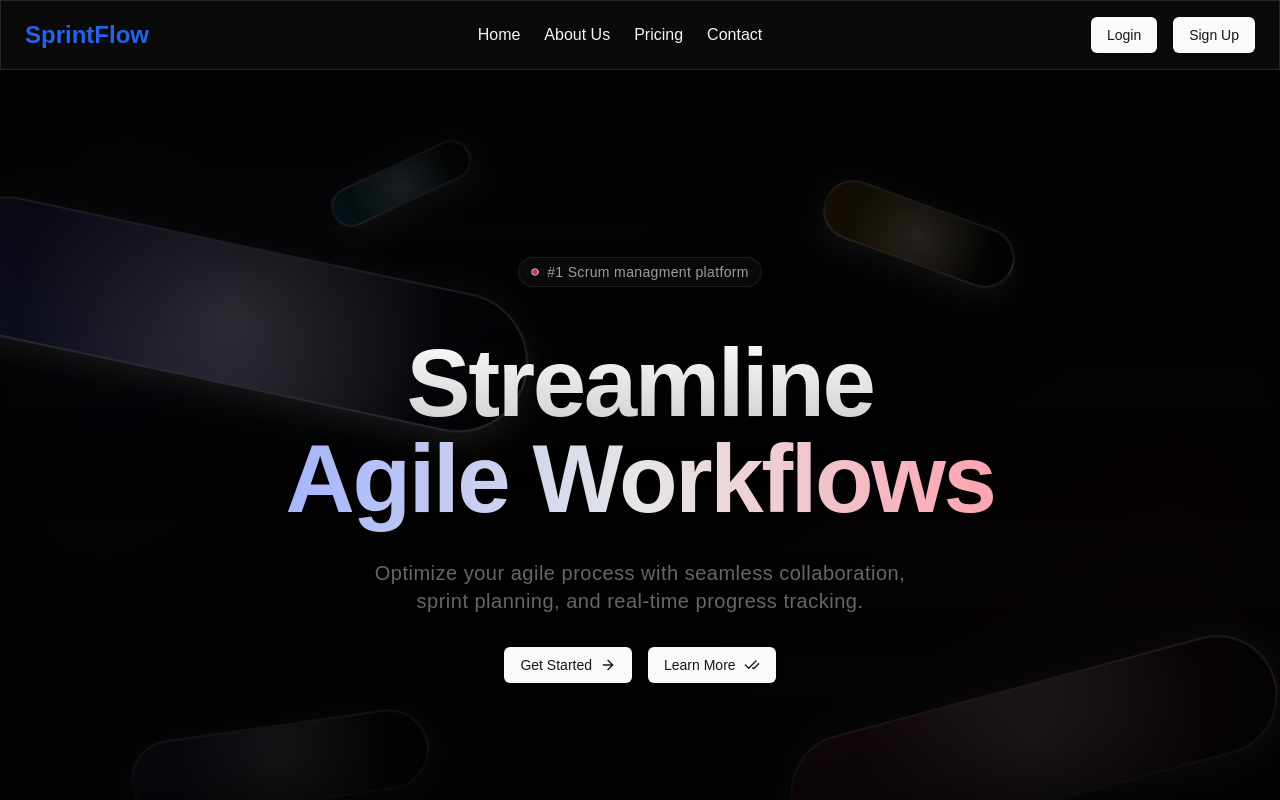
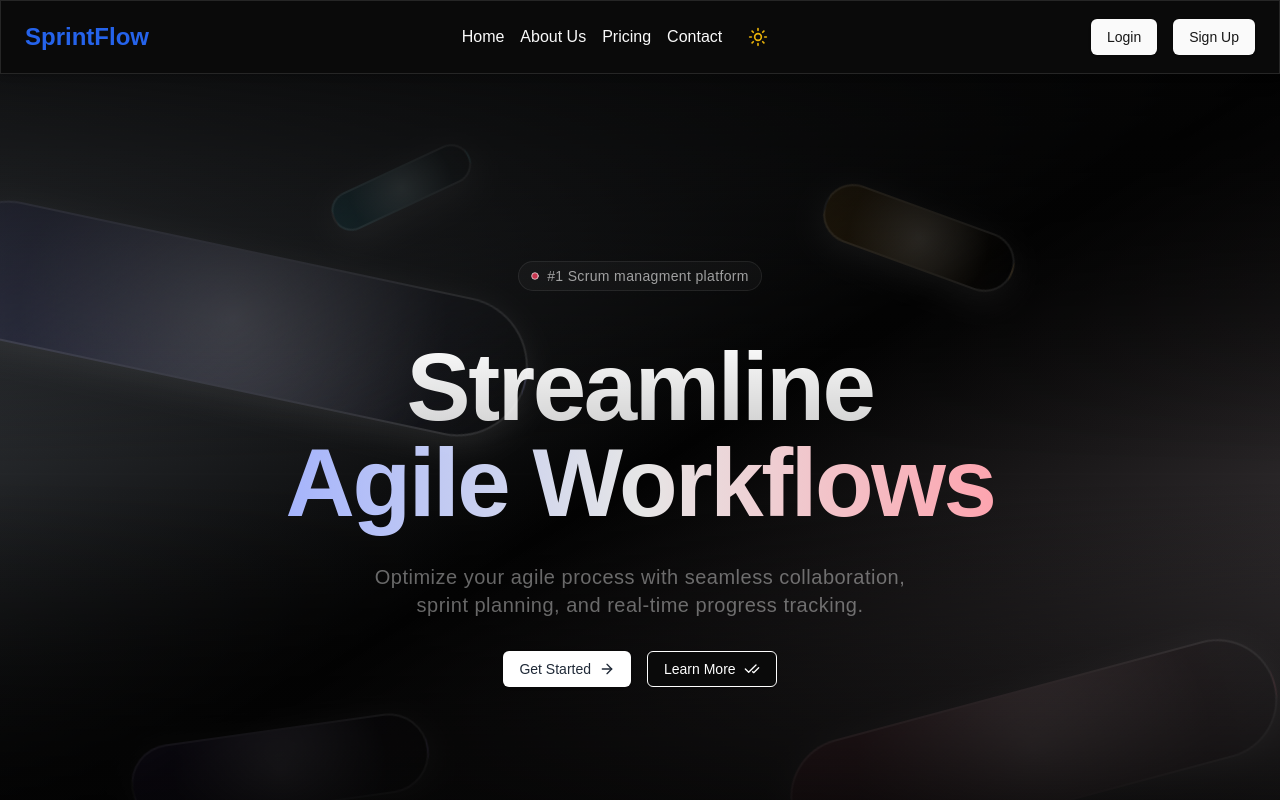
Before and after one commit to Arnab7456/SprintFlow, a Next.js app: page / in a window 1280 px wide. Shown: the top 800 px of the page. Built offline with nearby package versions, Linux system fonts and the light colour scheme; no server answers.

Commit message:
feat: theme toggler added

```diff
--- a/app/layout.tsx
+++ b/app/layout.tsx
@@ -35,7 +35,7 @@ export default function RootLayout({
          attribute="class"
          defaultTheme="dark"
          enableSystem
-         disableTransitionOnChange>
+         >
           <Navbar />
           <main className="min-h-screen">
             {children}</main>
--- a/app/page.tsx
+++ b/app/page.tsx
@@ -6,7 +6,7 @@ export default function Home() {
   return (
    <div>
     <DemoHeroGeometric />
-    <section className="container mx-auto py-5   font-serif text-4xl  text-center  bg-[#030303]">
+    <section className="container mx-auto py-5   font-serif text-4xl  text-center">
       <h1>Our Partners</h1>
     <Company  />
     </section>
--- a/components/Footer.tsx
+++ b/components/Footer.tsx
@@ -4,7 +4,7 @@ import Link from "next/link";
 
 const Footer = () => {
   return (
-    <footer className="bg-[#030303]  text-inherit py-8">
+    <footer className="bg-inherit  text-inherit py-8">
       <div className="max-w-7xl mx-auto px-4 sm:px-6 lg:px-8">
         <div className="flex flex-col md:flex-row items-center justify-between border-b border-gray-700 pb-6">
           <div className="text-lg font-bold">SprintFlow</div>
--- a/components/Header.tsx
+++ b/components/Header.tsx
@@ -1,32 +1,51 @@
+'use client'
 import { Button } from "@/components/ui/button";
 import { Sheet, SheetContent, SheetTrigger } from "@/components/ui/sheet";
 import { Menu } from "lucide-react";
 import Link from "next/link";
 import { SignedIn, SignedOut, UserButton } from "@clerk/nextjs";
-import { checkUser } from "@/lib/CheckUser";
-
-const Navbar = async () => {
-  await checkUser()
+import { useTheme } from "next-themes";
+import { Sun, Moon } from "lucide-react";
+import { motion } from "framer-motion";
+const NavbarClient =  () => {
+  const {theme , setTheme} = useTheme()
+  const buttonVariants = {
+    hover: { scale: 1.1, transition: { type: "spring", stiffness: 300 } },
+    tap: { scale: 0.95 },
+  };
   return (
-    <nav className="sticky top-0 z-50 flex items-center justify-between px-6 py-4 shadow-md bg-inherit backdrop-blur-lg border">
+    <nav className="sticky top-0 z-50 flex items-center justify-between px-6 py-4 shadow-md bg-inherit backdrop-blur-lg border ">
       <Link href="/" className="text-2xl font-bold text-blue-600">
         SprintFlow
       </Link>
-      <div className="hidden md:flex gap-6">
+      <div className="hidden md:flex items-center space-x-4">
         <SignedOut>
-          <Link href="/" className="text-gray-100 hover:text-blue-600">
+          <Link href="/" className=" hover:text-blue-600">
             Home
           </Link>
-          <Link href="/about" className="text-gray-100 hover:text-blue-600">
+          <Link href="/about" className=" hover:text-blue-600">
             About Us
           </Link>
-          <Link href="/pricing" className="text-gray-100 hover:text-blue-600">
+          <Link href="/pricing" className=" hover:text-blue-600">
             Pricing
           </Link>
-          <Link href="/contact" className="text-gray-100 hover:text-blue-600">
+          <Link href="/contact" className=" hover:text-blue-600">
             Contact
           </Link>
         </SignedOut>
+        <motion.li
+            onClick={() => setTheme(theme === "dark" ? "light" : "dark")}
+            className="inline-flex items-center justify-center h-10 w-10 rounded-md text-sm font-medium transition-colors hover:bg-accent hover:text-accent-foreground"
+            variants={buttonVariants}
+            whileHover="hover"
+            whileTap="tap"
+          >
+            {theme === "dark" ? (
+              <Sun className="text-yellow-500 w-5 h-5" />
+            ) : (
+              <Moon className="text-gray-800 w-5 h-5" />
+            )}
+          </motion.li>
       </div>
 
       <div className="hidden md:flex gap-4">
@@ -57,13 +76,13 @@ const Navbar = async () => {
             <UserButton afterSignOutUrl="/" />
           </SignedIn>
           <SignedOut>
-            <Link href="/about" className="text-lg font-medium text-gray-100 block">
+            <Link href="/about" className="text-lg font-medium  block">
               About Us
             </Link>
-            <Link href="/pricing" className="text-lg font-medium text-gray-100 block">
+            <Link href="/pricing" className="text-lg font-medium  block">
               Pricing
             </Link>
-            <Link href="/contact" className="text-lg font-medium text-gray-100 block">
+            <Link href="/contact" className="text-lg font-medium  block">
               Contact
             </Link>
           </SignedOut>
@@ -80,10 +99,23 @@ const Navbar = async () => {
               <Link href="/sign-up">Sign Up</Link>
             </Button>
           </SignedOut>
+          <motion.li
+            onClick={() => setTheme(theme === "dark" ? "light" : "dark")}
+            className="inline-flex items-center justify-center h-10 w-10 rounded-md text-sm font-medium transition-colors hover:bg-accent hover:text-accent-foreground"
+            variants={buttonVariants}
+            whileHover="hover"
+            whileTap="tap"
+          >
+            {theme === "dark" ? (
+              <Sun className="text-yellow-500 w-5 h-5" />
+            ) : (
+              <Moon className="text-gray-800 w-5 h-5" />
+            )}
+          </motion.li>
         </SheetContent>
       </Sheet>
     </nav>
   );
 };
 
-export default Navbar;
+export default NavbarClient;
--- /dev/null
+++ b/components/ServeNav.tsx
@@ -0,0 +1,9 @@
+import NavbarClient from './Header';
+import { checkUser } from "@/lib/CheckUser";
+
+const Navbar = async () => {
+  await checkUser();
+  return <NavbarClient />;
+};
+
+export default Navbar;
--- a/components/ui/StandoutPage.tsx
+++ b/components/ui/StandoutPage.tsx
@@ -1,12 +1,12 @@
-"use client";
+"use client"
 
-import { motion } from "framer-motion";
-import { Circle } from "lucide-react";
-import { cn } from "@/lib/utils";
-import { Button } from "./button";
-import { ArrowRight , CheckCheck  ,Building2   } from "lucide-react";
-import Link from "next/link";
-import { SignedIn, SignedOut } from "@clerk/nextjs";
+import { motion } from "framer-motion"
+import { Circle } from "lucide-react"
+import { cn } from "@/lib/utils"
+import { Button } from "./button"
+import { ArrowRight, CheckCheck, Building2 } from "lucide-react"
+import Link from "next/link"
+import { SignedIn, SignedOut } from "@clerk/nextjs"
 
 function ElegantShape({
   className,
@@ -16,12 +16,12 @@ function ElegantShape({
   rotate = 0,
   gradient = "from-white/[0.08]",
 }: {
-  className?: string;
-  delay?: number;
-  width?: number;
-  height?: number;
-  rotate?: number;
-  gradient?: string;
+  className?: string
+  delay?: number
+  width?: number
+  height?: number
+  rotate?: number
+  gradient?: string
 }) {
   return (
     <motion.div
@@ -66,12 +66,12 @@ function ElegantShape({
             "backdrop-blur-[2px] border-2 border-white/[0.15]",
             "shadow-[0_8px_32px_0_rgba(255,255,255,0.1)]",
             "after:absolute after:inset-0 after:rounded-full",
-            "after:bg-[radial-gradient(circle_at_50%_50%,rgba(255,255,255,0.2),transparent_70%)]"
+            "after:bg-[radial-gradient(circle_at_50%_50%,rgba(255,255,255,0.2),transparent_70%)]",
           )}
         />
       </motion.div>
     </motion.div>
-  );
+  )
 }
 
 function HeroGeometric({
@@ -79,9 +79,9 @@ function HeroGeometric({
   title1 = "Elevate Your Digital Vision",
   title2 = "Crafting Exceptional Websites",
 }: {
-  badge?: string;
-  title1?: string;
-  title2?: string;
+  badge?: string
+  title1?: string
+  title2?: string
 }) {
   const fadeUpVariants = {
     hidden: { opacity: 0, y: 30 },
@@ -94,11 +94,11 @@ function HeroGeometric({
         ease: [0.25, 0.4, 0.25, 1],
       },
     }),
-  };
+  }
 
   return (
-    <div className="relative min-h-screen w-full flex items-center justify-center overflow-hidden bg-[#030303]">
-      <div className="absolute inset-0 bg-gradient-to-br from-indigo-500/[0.05] via-transparent to-rose-500/[0.05] blur-3xl" />
+    <div className="relative min-h-screen w-full flex items-center justify-center overflow-hidden bg-gradient-to-br from-blue-50 to-pink-50 dark:bg-[#030303]">
+   <div className="absolute inset-0 bg-gradient-to-br from-blue-100/30 via-transparent to-pink-100/30 dark:bg-[#030303]" />
 
       <div className="absolute inset-0 overflow-hidden">
         <ElegantShape
@@ -154,26 +154,21 @@ function HeroGeometric({
             variants={fadeUpVariants}
             initial="hidden"
             animate="visible"
-            className="inline-flex items-center gap-2 px-3 py-1 rounded-full bg-white/[0.03] border border-white/[0.08] mb-8 md:mb-12"
+            className="inline-flex items-center gap-2 px-3 py-1 rounded-full bg-white/80 dark:bg-white/[0.03] border border-gray-200 dark:border-white/[0.08] mb-8 md:mb-12"
           >
             <Circle className="h-2 w-2 fill-rose-500/80" />
-            <span className="text-sm text-white/60 tracking-wide">{badge}</span>
+            <span className="text-sm text-gray-600 dark:text-white/60 tracking-wide">{badge}</span>
           </motion.div>
 
-          <motion.div
-            custom={1}
-            variants={fadeUpVariants}
-            initial="hidden"
-            animate="visible"
-          >
+          <motion.div custom={1} variants={fadeUpVariants} initial="hidden" animate="visible">
             <h1 className="text-4xl sm:text-6xl md:text-8xl font-bold mb-6 md:mb-8 tracking-tight">
-              <span className="bg-clip-text text-transparent bg-gradient-to-b from-white to-white/80">
+              <span className="bg-clip-text text-transparent bg-gradient-to-b from-gray-800 to-gray-600 dark:from-white dark:to-white/80">
                 {title1}
               </span>
               <br />
               <span
                 className={cn(
-                  "bg-clip-text text-transparent bg-gradient-to-r from-indigo-300 via-white/90 to-rose-300 "
+                  "bg-clip-text text-transparent bg-gradient-to-r from-blue-600 via-purple-600 to-pink-600 dark:from-indigo-300 dark:via-white/90 dark:to-rose-300",
                 )}
               >
                 {title2}
@@ -181,30 +176,37 @@ function HeroGeometric({
             </h1>
           </motion.div>
 
-          <motion.div
-            custom={2}
-            variants={fadeUpVariants}
-            initial="hidden"
-            animate="visible"
-          >
-            <p className="text-base sm:text-lg md:text-xl text-white/40 mb-8 leading-relaxed font-light tracking-wide max-w-xl mx-auto px-4">
-              Optimize your agile process with seamless collaboration, sprint
-              planning, and real-time progress tracking.
+          <motion.div custom={2} variants={fadeUpVariants} initial="hidden" animate="visible">
+            <p className="text-base sm:text-lg md:text-xl text-gray-600 dark:text-white/40 mb-8 leading-relaxed font-light tracking-wide max-w-xl mx-auto px-4">
+              Optimize your agile process with seamless collaboration, sprint planning, and real-time progress tracking.
             </p>
             <div className="flex justify-center items-center gap-4">
               <Link href="/onboarding">
-                <Button variant="default">
-                  Get Started <ArrowRight />{" "}
+                <Button
+                  variant="default"
+                  className="bg-blue-600 hover:bg-blue-700 text-white dark:bg-white dark:text-gray-800 dark:hover:bg-gray-200"
+                >
+                  Get Started <ArrowRight />
                 </Button>
               </Link>
               <SignedOut>
                 <Link href="/about">
-                  <Button variant="default">Learn More <CheckCheck  /> </Button>
+                  <Button
+                    variant="outline"
+                    className="border-blue-600 text-blue-600 hover:bg-blue-50 dark:border-white dark:text-white dark:hover:bg-white/10"
+                  >
+                    Learn More <CheckCheck />
+                  </Button>
                 </Link>
               </SignedOut>
               <SignedIn>
                 <Link href="/onboarding">
-                  <Button variant="default">Onboarding  <Building2  /></Button>
+                  <Button
+                    variant="outline"
+                    className="border-blue-600 text-blue-600 hover:bg-blue-50 dark:border-white dark:text-white dark:hover:bg-white/10"
+                  >
+                    Onboarding <Building2 />
+                  </Button>
                 </Link>
               </SignedIn>
             </div>
@@ -212,9 +214,9 @@ function HeroGeometric({
         </div>
       </div>
 
-      <div className="absolute inset-0 bg-gradient-to-t from-[#030303] via-transparent to-[#030303]/80 pointer-events-none" />
+      <div className="absolute inset-0 bg-gradient-to-t from-white via-transparent to-white/80 dark:from-[#030303] dark:via-transparent dark:to-[#030303]/80 pointer-events-none" />
     </div>
-  );
+  )
 }
 
-export { HeroGeometric };
+export { HeroGeometric }
```
